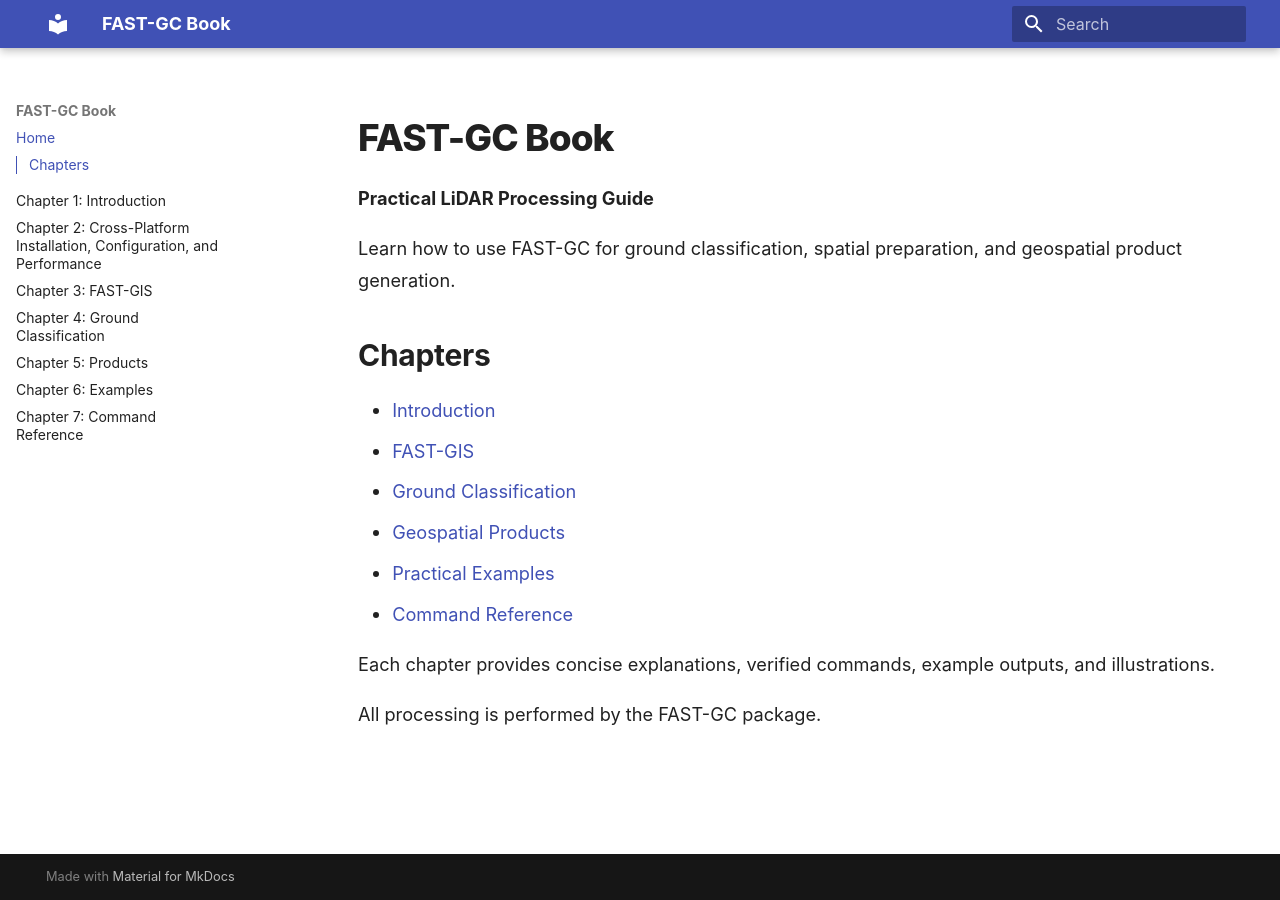
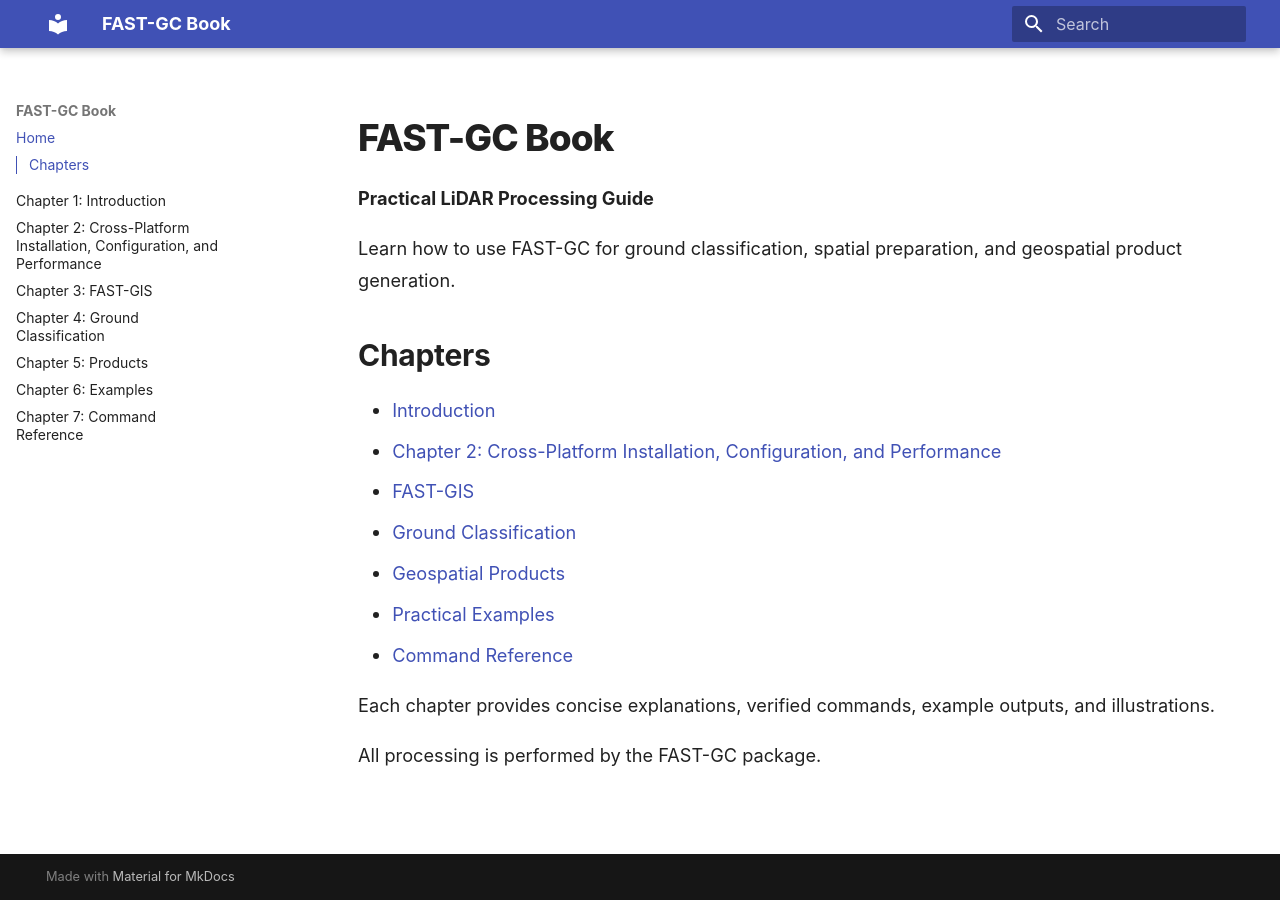
Before and after one commit to nadeemfareed/fastgcBOOK, an MkDocs documentation site: the page built from docs/index.md, in a window 1280 px wide. Built offline with MkDocs 1.6.1 and Material for MkDocs 9.7.7, drawn with Linux system fonts in a browser that asks for light colours.

Commit message:
docs: add Chapter 2 to homepage navigation

```diff
--- a/docs/index.md
+++ b/docs/index.md
@@ -8,6 +8,7 @@ spatial preparation, and geospatial product generation.
 ## Chapters
 
 - [Introduction](01-introduction/index.md)
+- [Chapter 2: Cross-Platform Installation, Configuration, and Performance](02-installation/index.md)
 - [FAST-GIS](02-fast-gis/index.md)
 - [Ground Classification](03-ground-classification/index.md)
 - [Geospatial Products](04-products/index.md)
```
